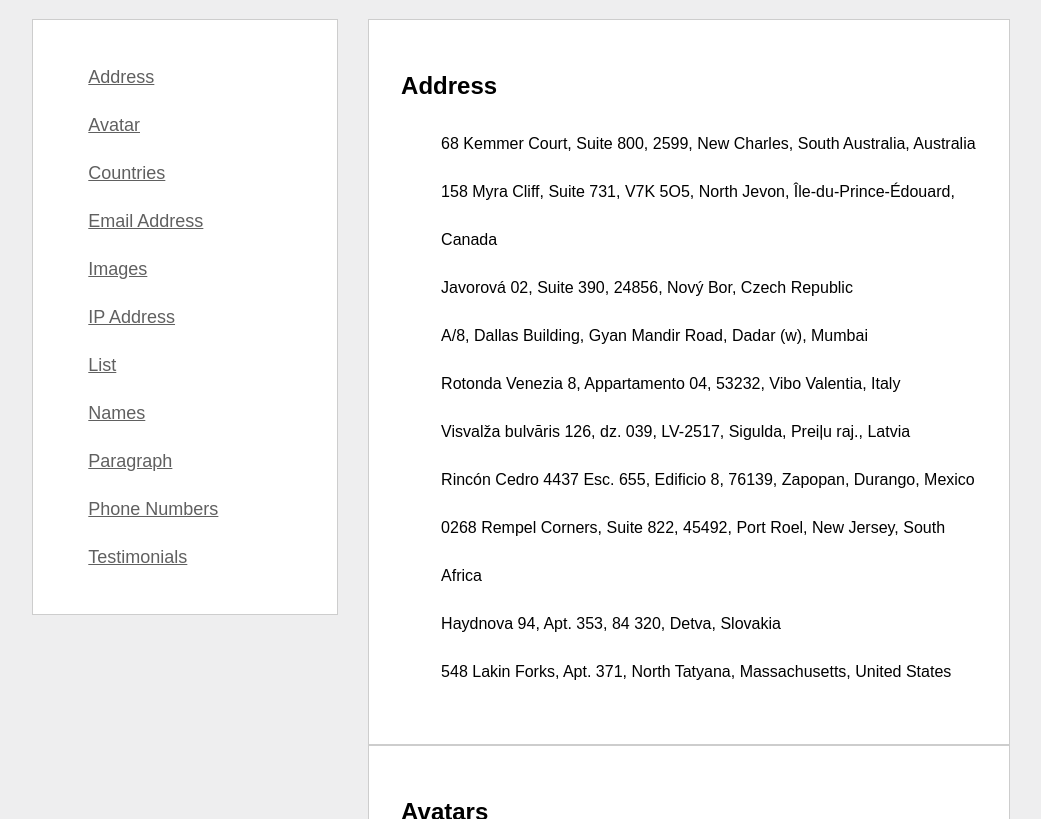
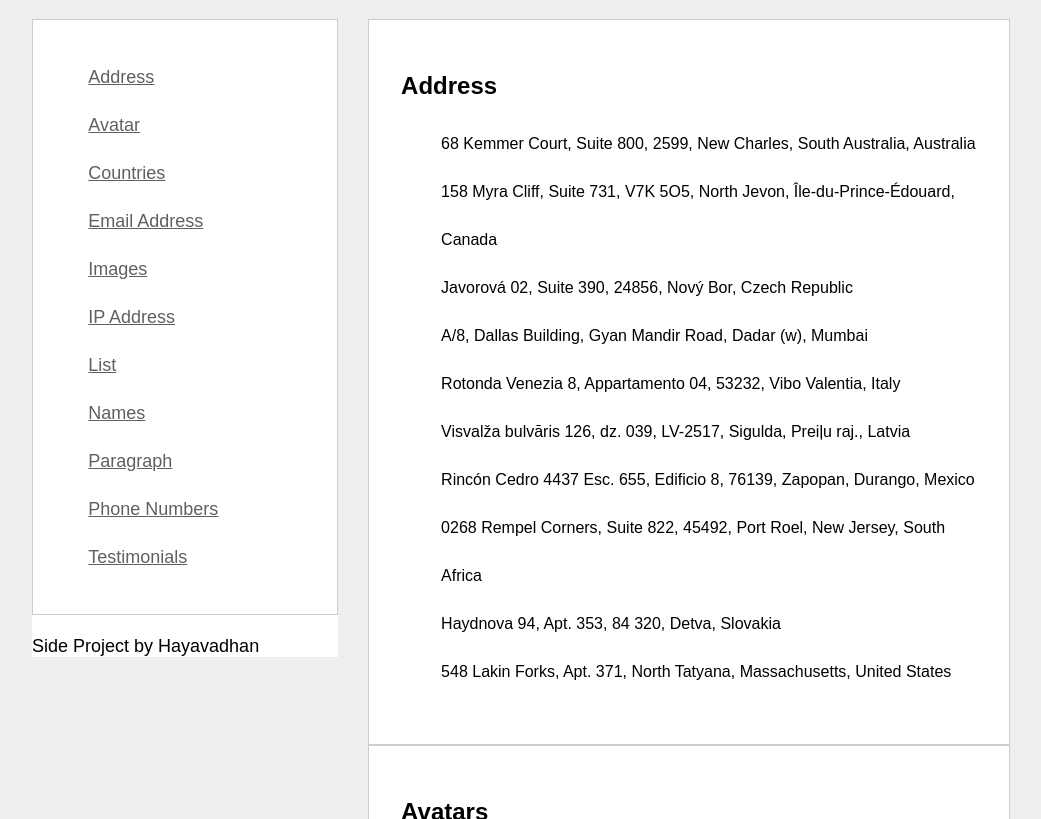
Before and after one commit to hayavadhan/placeholder, a plain HTML site: page index.html in a window 1280 px wide. Shown: the part 61-880 px from the top of the page, without its empty margins (119-1160 px from the left). Drawn offline with Linux system fonts and the light colour scheme.

Commit message:
Update index.html

```diff
--- a/index.html
+++ b/index.html
@@ -5,7 +5,7 @@
     <meta charset="UTF-8">
     <meta http-equiv="X-UA-Compatible" content="IE=edge">
     <meta name="viewport" content="width=device-width, initial-scale=1.0">
-    <title>Document</title>
+    <title>Placeholder</title>
     <link rel="stylesheet" href="stylesheet.css">
 </head>
 
@@ -33,6 +33,8 @@
                     </ul>
                 </div>
             </div>
+            <br>
+            Side Project by Hayavadhan
         </div>
         <div class="grid8 second">
 
```
